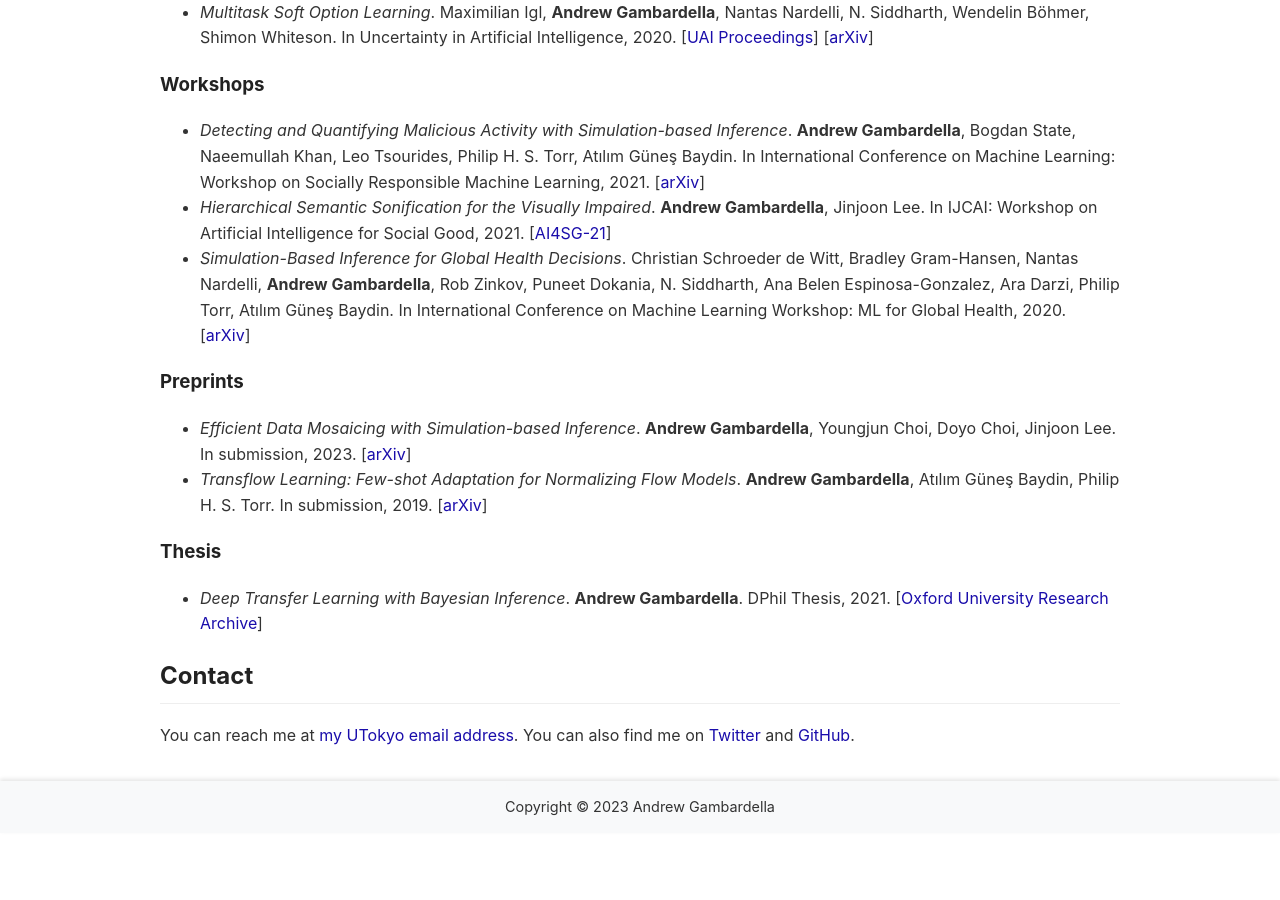
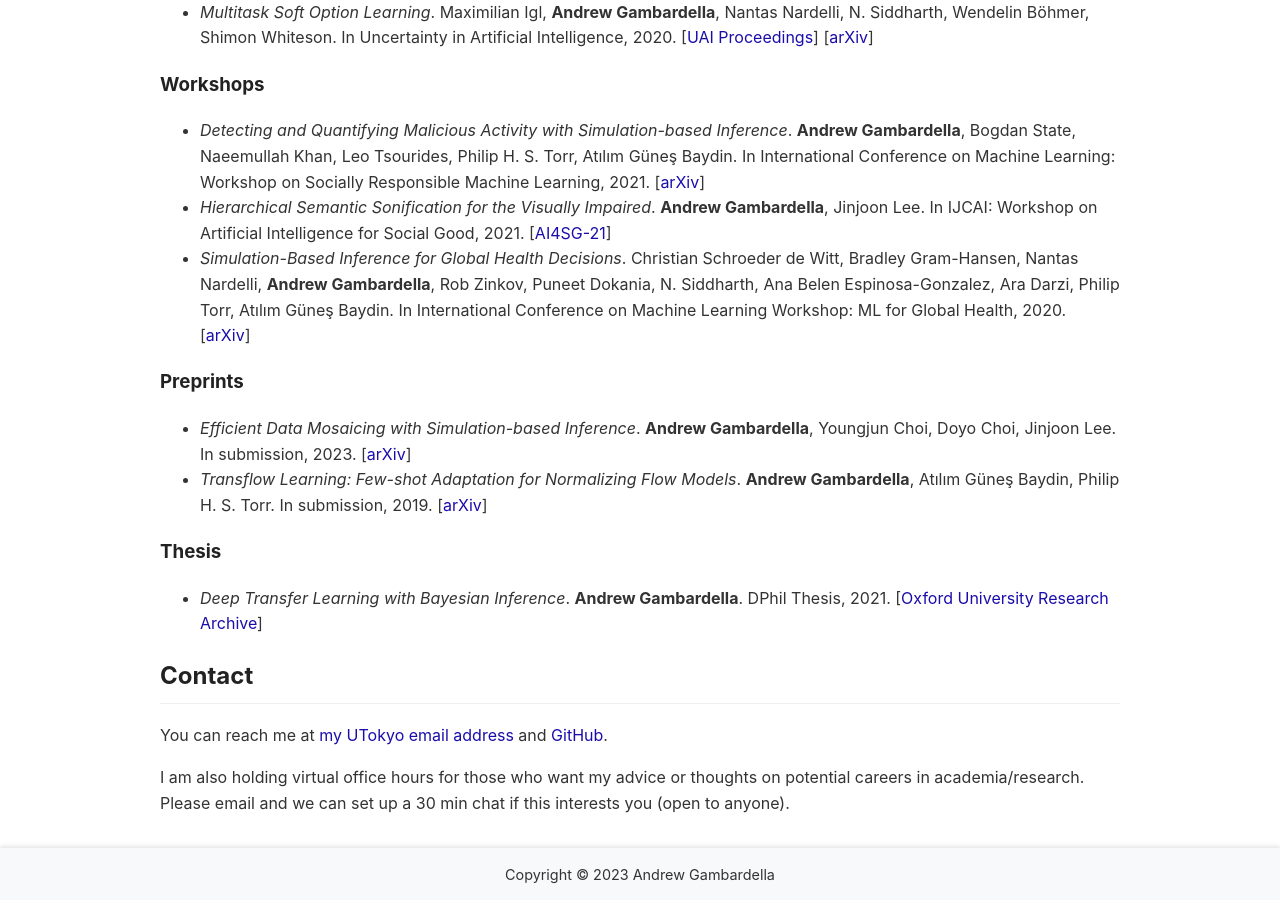
Before and after one commit to atgambardella/atgambardella.github.io, a Jekyll site: the page built from index.md, in a window 1280 px wide and 900 px high, scrolled down 959 px. Built offline with Jekyll 4.4.1, drawn with Linux system fonts in a browser that asks for light colours; a script that is not in the unit is left out; before the commit the page ends 1792 px from its top, so only the background shows below that.

Commit message:
office hours + remove twitter

```diff
--- a/index.md
+++ b/index.md
@@ -50,4 +50,6 @@ My research interests include:
 
 ## Contact
 
-You can reach me at [my UTokyo email address](mailto:atgambardella@weblab.t.u-tokyo.ac.jp). You can also find me on [Twitter](https://twitter.com/atgambardella) and [GitHub](https://github.com/atgambardella).
+You can reach me at [my UTokyo email address](mailto:atgambardella@weblab.t.u-tokyo.ac.jp) and [GitHub](https://github.com/atgambardella).
+
+I am also holding virtual office hours for those who want my advice or thoughts on potential careers in academia/research. Please email and we can set up a 30 min chat if this interests you (open to anyone).
```
Also changed, not shown: ja/index.md (+3 -1 lines).
